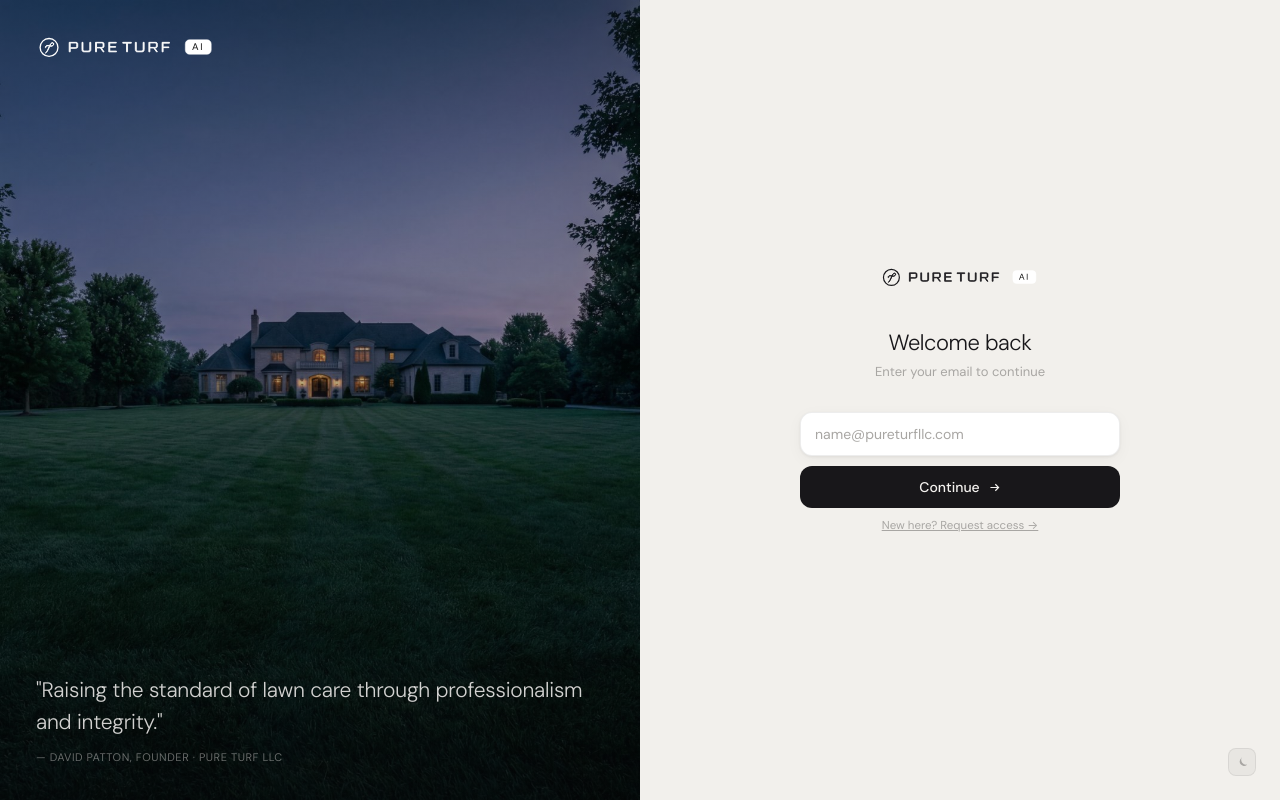
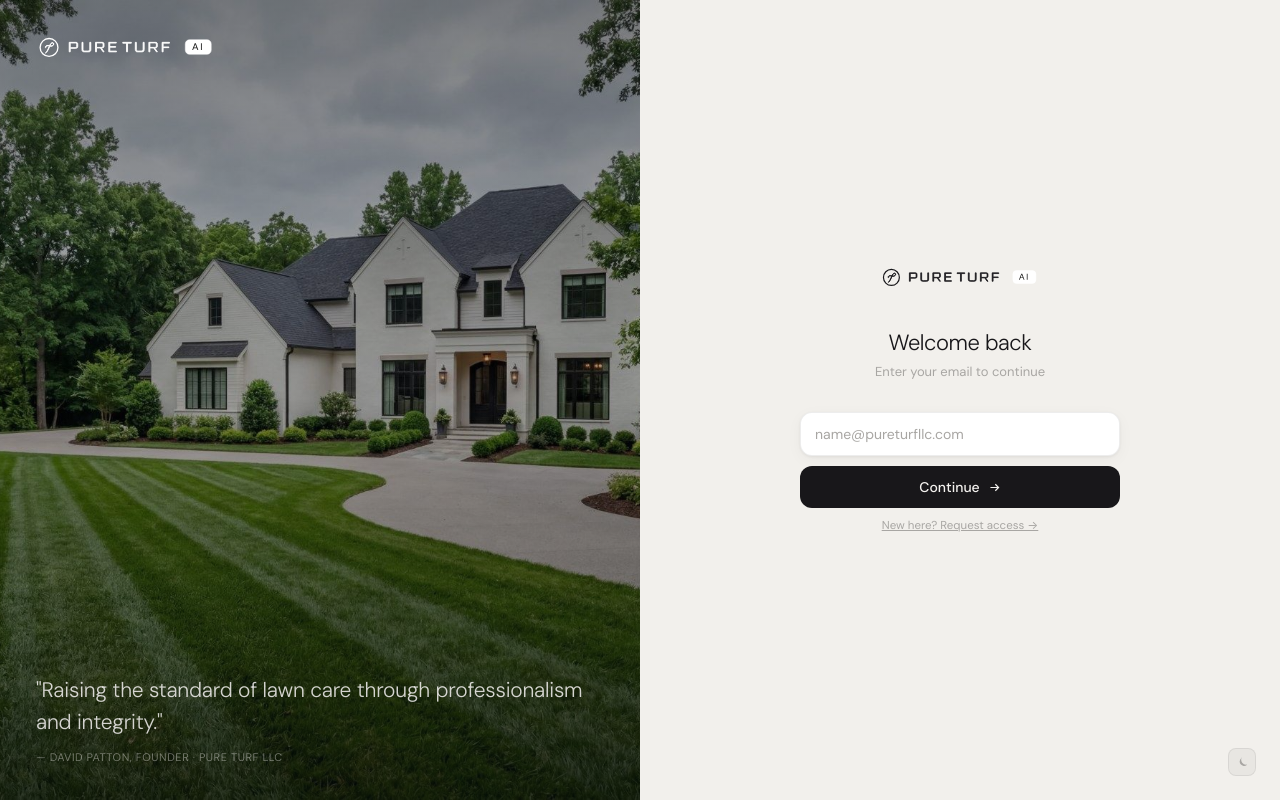
Before and after one commit to canvasbranding/pure-turf-ai, a React (Vite) app: page / in a window 1280 px wide. Built offline with nearby package versions, Linux system fonts and the light colour scheme.

Commit message:
Login: bright house photo in light mode, keep dusk photo in dark mode

```diff
--- a/src/App.jsx
+++ b/src/App.jsx
@@ -1842,7 +1842,7 @@ function AppInner() {
       {screen === 'login' && (
         <div className="login-screen" ref={loginRef}>
           <div className="login-photo">
-            <img src="/lawn-dusk.jpg" className="login-photo-img" alt="" aria-hidden="true" onError={e => e.target.style.display='none'}/>
+            <img src={theme === 'light' ? '/essential-house2.jpg' : '/lawn-dusk.jpg'} className="login-photo-img" alt="" aria-hidden="true" onError={e => e.target.style.display='none'}/>
             <div className="login-photo-bg"/>
             <div className="login-photo-content">
               <div className="login-photo-logo"><PTLockup width={180} color="white"/></div>
```
Also changed, not shown: public/essential-house2.jpg (added).
